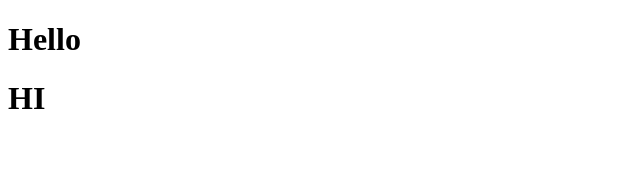
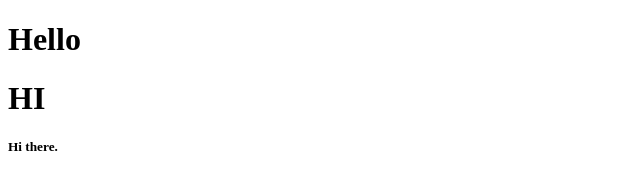
Before and after one commit to Theodore-oo/demo2, a plain HTML site: page index.html in a window 1280 px wide. Shown: the full height of the page, 0-640 px from the left. Drawn offline with Linux system fonts and the light colour scheme.

Commit message:
third commit

```diff
--- a/index.html
+++ b/index.html
@@ -11,5 +11,8 @@
     <div>
         <h1>HI</h1>
     </div>
+    <div>
+        <h5>Hi there.</h5>
+    </div>
 </body>
 </html>
```
